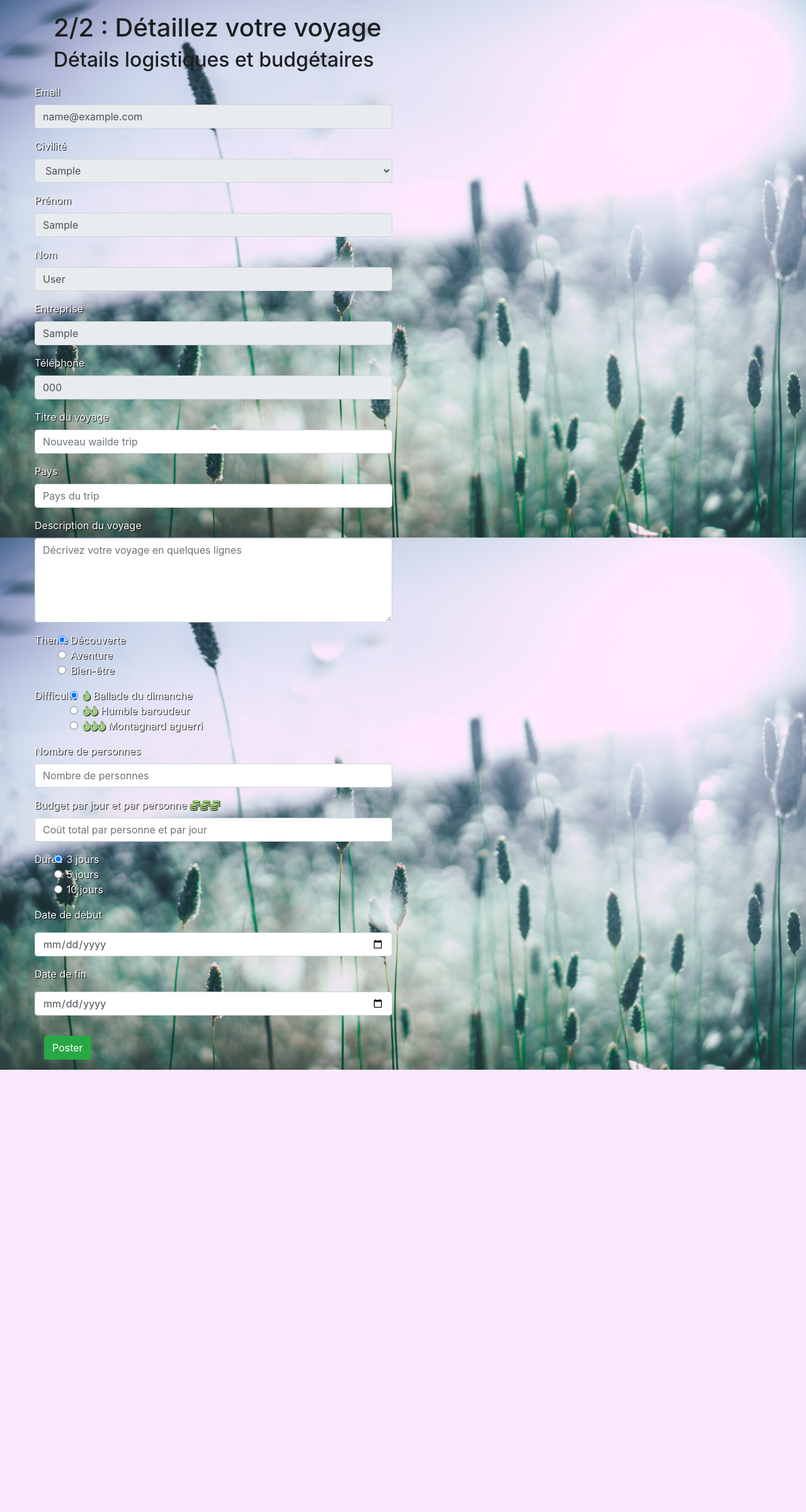
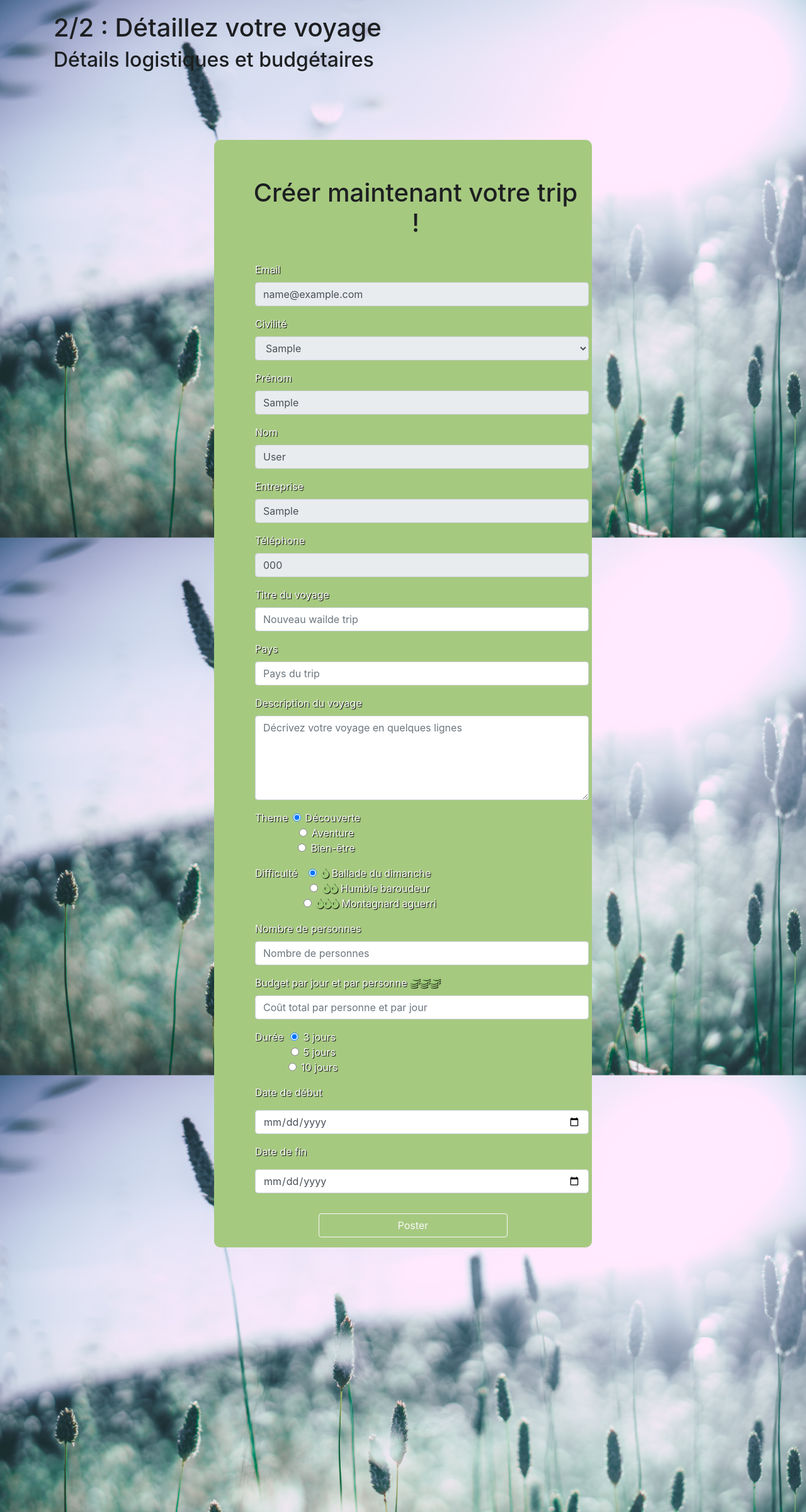
Before and after one commit to alexishessler/wailde, a Node server app: template views/add-image.ejs in a window 1280 px wide. Shown: the part 58-2458 px from the top of the page at 63% size. Before the commit the page ends 1756 px from the top, so only its background shows below. Run offline with Node 20, Linux system fonts and the light colour scheme; tables that the repository leaves empty hold one stand-in row (values such as "Sample post"); the template is opened without the code that fills it: values that come from a table or form of the project are taken from there, most other values are stand-ins (such as "Sample title", 1, 10 or a date in 2020); some libraries are stand-ins or nearby versions.

Commit message:
style add-trip

```diff
--- a/public/stylesheets/alex.css
+++ b/public/stylesheets/alex.css
@@ -17,3 +17,81 @@
   padding-right: 20px;
   padding-top: 60px;
 }
+
+.align-middle2 {
+  text-align: center;
+  position: absolute;
+  width: 600px;
+  height: 480px;
+
+  left: 50%;
+  top: 60%;
+
+  margin-left: -300px;
+  margin-top: -200px;
+
+  background-color: #A6C980;
+  border-radius: 10px;
+  /* box-shadow: 2px 2px #FFFFFF; */
+  padding-left: 20px;
+  padding-right: 20px;
+  padding-top: 60px;
+}
+
+.img-add{
+  max-width: 400px;
+  max-height: 220px;
+  margin-bottom: 20px;
+  border: solid 3px #FFFFFF;
+  border-radius: 5px;
+}
+
+.align-middle3 {
+  text-align: center;
+  position: absolute;
+  width: 600px;
+  height: 160s0px;
+
+  left: 50%;
+  top: 60%;
+
+  margin-left: -300px;
+  margin-top: -200px;
+
+  background-color: #A6C980;
+  border-radius: 10px;
+  /* box-shadow: 2px 2px #FFFFFF; */
+  padding-left: 80px;
+  padding-right: 20px;
+  padding-top: 60px;
+}
+
+.img-add{
+  max-width: 400px;
+  max-height: 220px;
+  margin-bottom: 20px;
+  border: solid 3px #FFFFFF;
+  border-radius: 5px;
+}
+
+.btn-send {
+  width: 300px;
+}
+
+.btn-send2 {
+  width: 300px;
+  margin-left: 60px;
+}
+
+.form-partner2{
+  background-image: url('/images/assets/others/partner.jpg');
+  background-size: cover;
+  background-repeat: no-repeat;
+  background-attachment: fixed;
+  min-height: 300vh;
+}
+
+.h1-wailde {
+  margin-left: -20px;
+  padding-bottom: 30px;
+}
--- a/views/add-image.ejs
+++ b/views/add-image.ejs
@@ -9,6 +9,7 @@
   <link href="https://fonts.googleapis.com/css?family=Poppins|Quicksand|Raleway" rel="stylesheet">
   <link rel="stylesheet" href="https://use.fontawesome.com/releases/v5.0.13/css/all.css" integrity="sha384-DNOHZ68U8hZfKXOrtjWvjxusGo9WQnrNx2sqG0tfsghAvtVlRW3tvkXWZh58N9jp" crossorigin="anonymous">
   <link rel='stylesheet' href='/stylesheets/style.css' />
+  <link rel='stylesheet' href='/stylesheets/alex.css' />
 </head>
 
 <body>
@@ -167,14 +168,15 @@
 
 
 
-    <div class="form-partner">
+    <div class="form-partner2">
       <div class="container">
         <div class="partner-header">
           <h1>2/2 : Détaillez votre voyage</h1>
           <h2>Détails logistiques et budgétaires</h2>
         </div>
-        <div class="row">
+        <div class="align-middle3 row">
 
+              <h1 class="h1-wailde">Créer maintenant votre trip !</h1>
 
                           <form action="/add-image" method="POST"class="form-color">
                             <fieldset disabled>
@@ -320,7 +322,7 @@
 
                             <div class="form-group row">
                               <div class="col-sm-10">
-                                <button type="submit" class="btn btn-success">Poster</button>
+                                <button type="submit" class="btn-send2 btn btn-outline-light">Poster</button>
                               </div>
                             </div>
                           </form>
```
Also changed, not shown: views/validate-image.ejs (+5 -4 lines), public/images/file-1527494906786.png (added).
